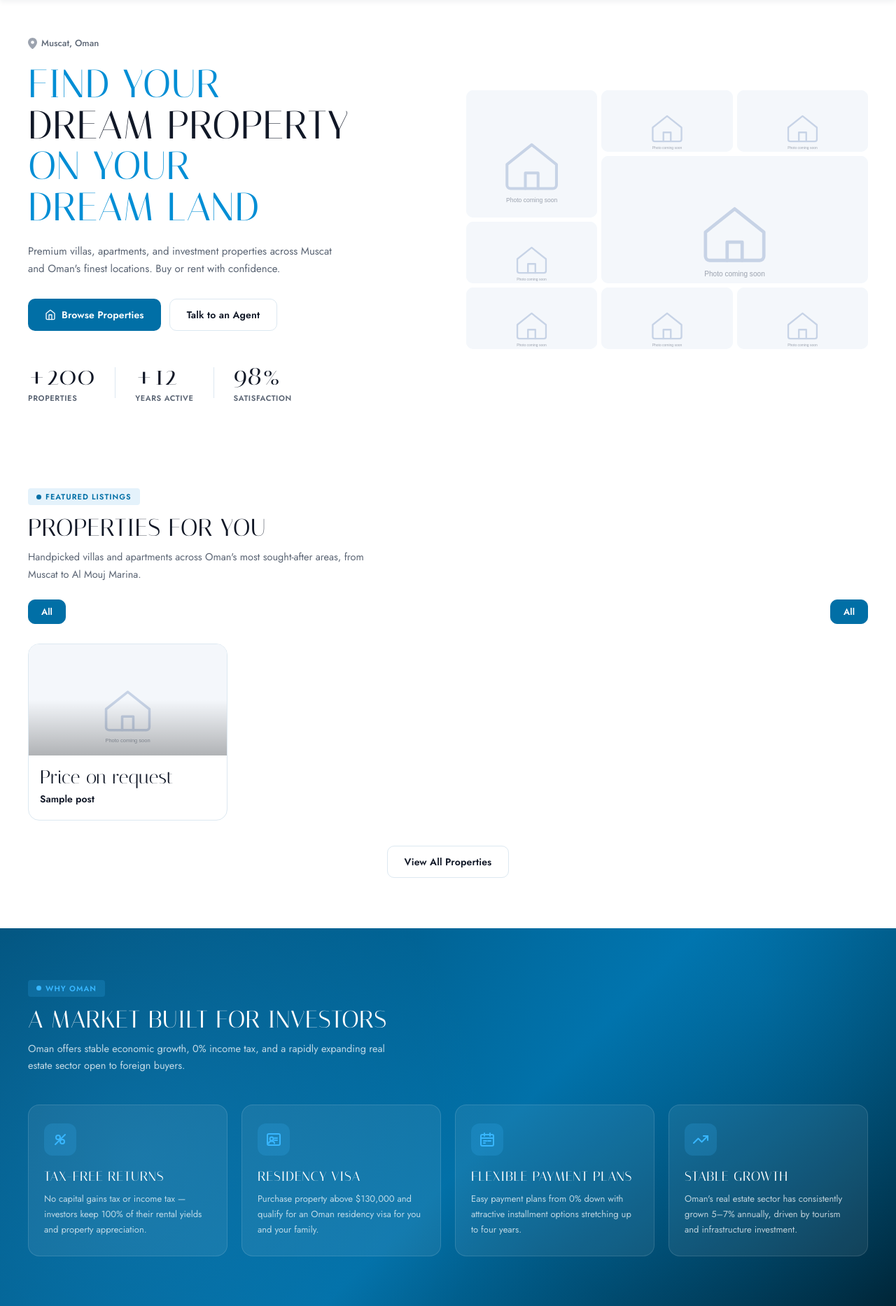
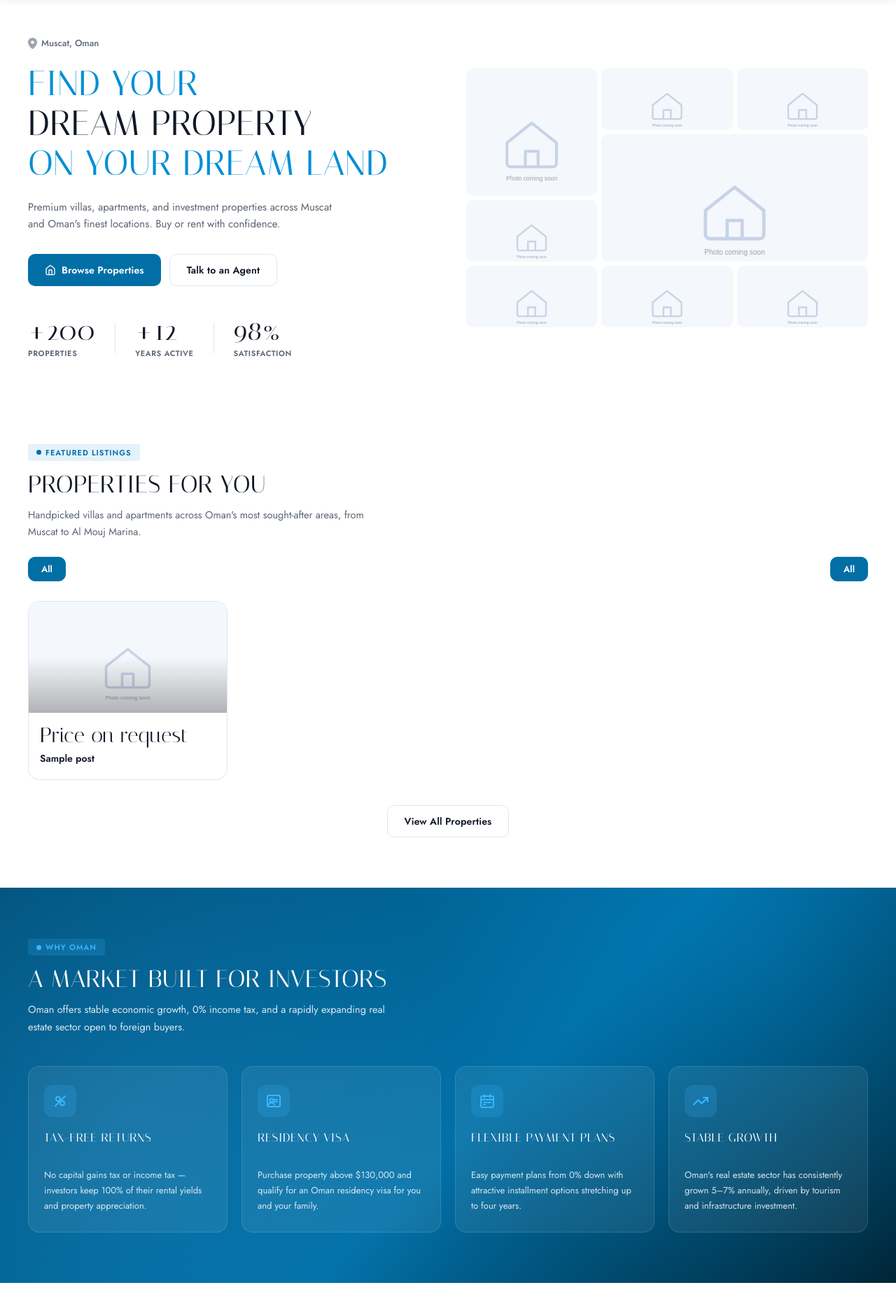
Before and after one commit to moghadam-pro/amiralafia.com, a WordPress theme: template theme/amir-al-afia/front-page.php in a window 1280 px wide. Shown: the part 69-1936 px from the top of the page at 70% size. Run offline with PHP 8.4 and a stand-in for WordPress, Linux system fonts and the light colour scheme; the site name, menu and one post (Sample post) are stand-ins, and other content is empty; some libraries are stand-ins or nearby versions; some web fonts are replaced.

Commit message:
Tune the Italiana display scale against the real layout
Measured on the deployed page rather than guessed:

- The hero text column is half the shell, so the longest line has about 480px
  at a 1100px viewport. At 4.4vw Italiana pushed "On Your Dream Land" onto a
  fourth line and broke the three-line composition; 3.9vw fits.
- Both the hero and the section titles were clipping their caps by ~2px.
  Italiana sits taller in its em box than Barlow Condensed did, so the line
  heights that suited a condensed sans are too tight for it.
- "Flexible Payment Plans" wrapped to two lines at 19px while its three
  neighbours stayed on one, leaving the cards visibly out of step. Down to
  17px with room for two lines reserved either way, so they always agree.
- Card prices go up to 30px. Italiana has no bold, so a price that has to be
  the loudest thing on a card has only size to do it with.
- Body copy on the blue band goes from .72 to .84 alpha: the ground is a mid
  blue now rather than near-black, and .72 was getting thin over its lighter end.

```diff
--- a/theme/amir-al-afia/assets/css/main.css
+++ b/theme/amir-al-afia/assets/css/main.css
@@ -203,7 +203,7 @@ ul {
 	font-weight: 400;
 	text-transform: uppercase;
 	color: var(--text);
-	line-height: 1.1;
+	line-height: 1.18;
 	letter-spacing: .015em;
 	margin-bottom: 10px;
 }
@@ -477,8 +477,8 @@ ul {
 .hero-heading {
 	font-family: var(--display);
 	font-weight: 400;
-	font-size: clamp(38px, 4.4vw, 64px);
-	line-height: 1.04;
+	font-size: clamp(32px, 3.9vw, 56px);
+	line-height: 1.14;
 	letter-spacing: .012em;
 	text-transform: uppercase;
 	color: var(--text);
@@ -720,11 +720,12 @@ ul {
 
 .prop-price {
 	font-family: var(--display);
-	font-size: 27px;
+	font-size: 30px;
 	font-weight: 400;
 	color: var(--text);
 	margin-bottom: 5px;
 	letter-spacing: .01em;
+	line-height: 1.15;
 }
 
 .prop-name {
@@ -803,7 +804,7 @@ ul {
 }
 
 .investors-section .section-sub {
-	color: rgba(255, 255, 255, .75);
+	color: rgba(255, 255, 255, .85);
 	margin-bottom: 44px;
 }
 
@@ -840,16 +841,18 @@ ul {
 .inv-card h3 {
 	font-family: var(--display);
 	font-weight: 400;
-	font-size: 19px;
+	font-size: 17px;
 	text-transform: uppercase;
 	color: #fff;
 	margin-bottom: 10px;
 	letter-spacing: .04em;
+	line-height: 1.3;
+	min-height: 2.6em;
 }
 
 .inv-card p {
 	font-size: 13px;
-	color: rgba(255, 255, 255, .72);
+	color: rgba(255, 255, 255, .84);
 	line-height: 1.68;
 }
 
--- a/theme/amir-al-afia/functions.php
+++ b/theme/amir-al-afia/functions.php
@@ -7,7 +7,7 @@
 
 defined( 'ABSPATH' ) || exit;
 
-define( 'AAA_VERSION', '1.3.0' );
+define( 'AAA_VERSION', '1.3.1' );
 define( 'AAA_DIR', get_template_directory() );
 define( 'AAA_URI', get_template_directory_uri() );
 
--- a/theme/amir-al-afia/style.css
+++ b/theme/amir-al-afia/style.css
@@ -4,7 +4,7 @@ Theme URI:   https://amiralafia.com
 Author:      Sayid Moghadam
 Author URI:  https://moghadam.pro
 Description: Bespoke real-estate theme for Amir Al Afia Real Estate, Muscat, Oman. Italiana and Jost, self-hosted. Ships a Property custom post type, working listing filters, and a lead-capture form with zero plugin dependencies.
-Version:     1.3.0
+Version:     1.3.1
 Requires at least: 6.5
 Tested up to: 7.1
 Requires PHP: 8.1
```
Also changed, not shown: 3 other files.
